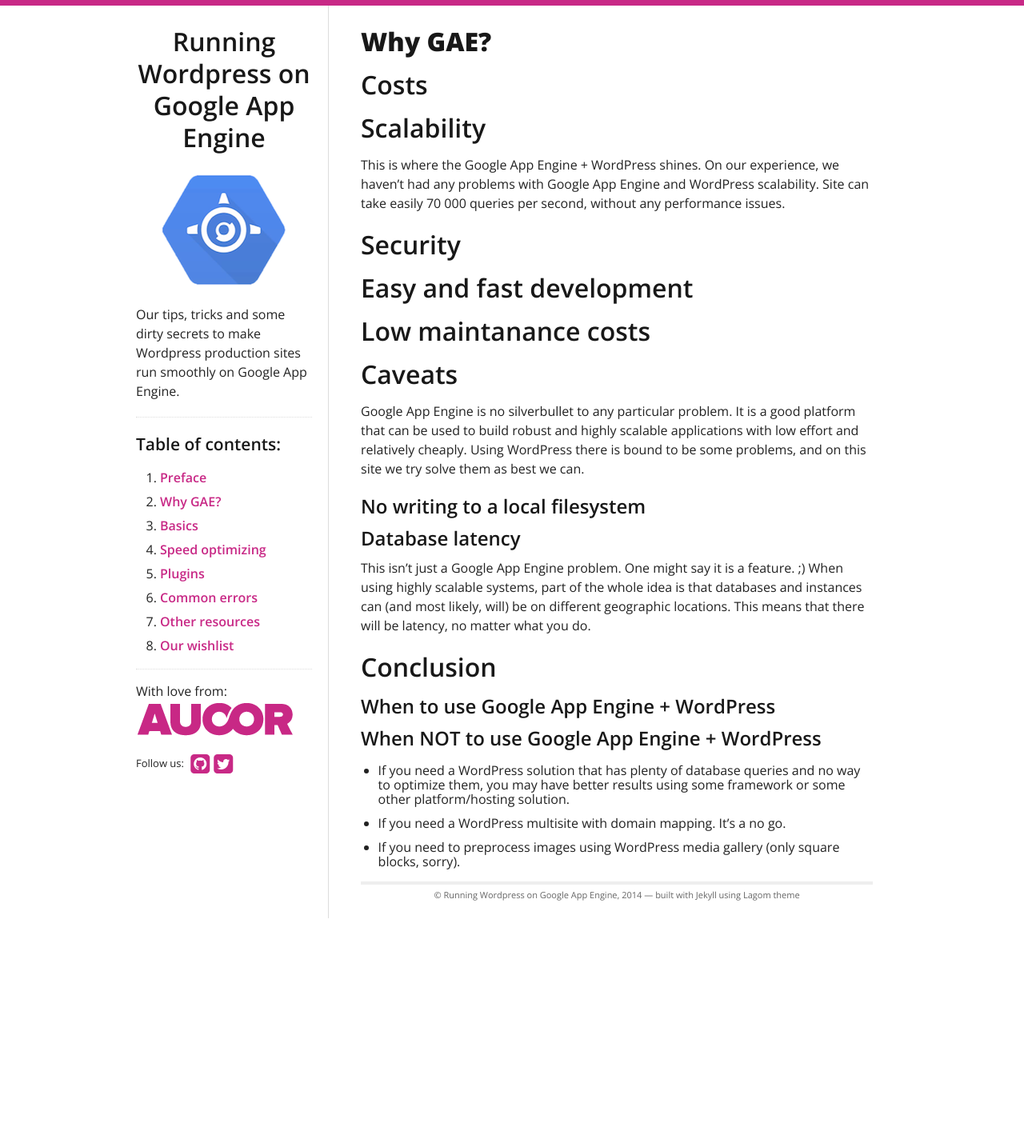
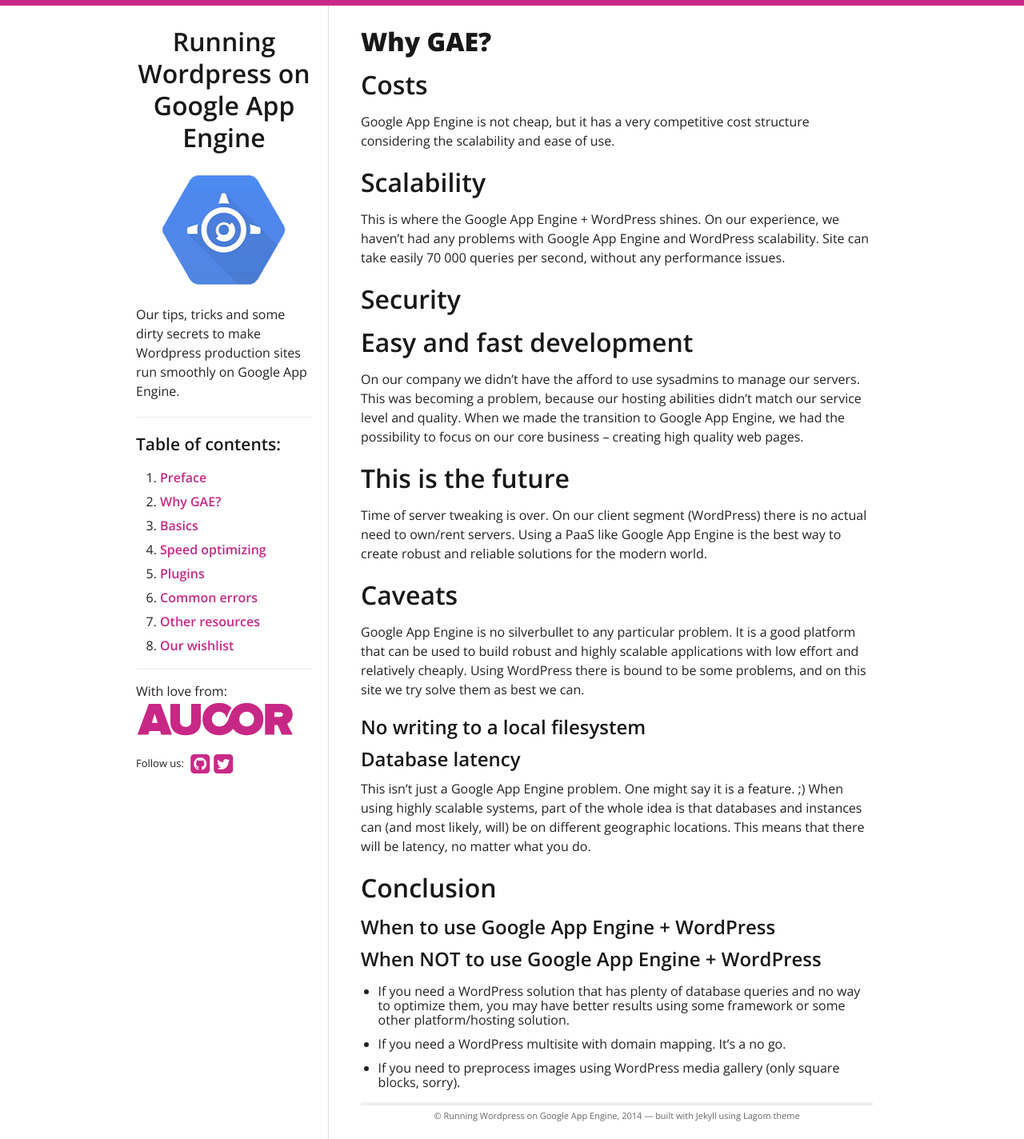
Before and after one commit to aucor/wordpress-on-gae, a Jekyll site: the page built from why-gae.md, in a window 1280 px wide. Shown: the whole page at 80% size. Built offline with Jekyll 4.4.1, drawn with Linux system fonts in a browser that asks for light colours; nearby versions of some CDN libraries; before the commit the page ends 1148 px from its top, so only the background shows below that.

Commit message:
Why GAE and some plugins.

```diff
--- a/why-gae.md
+++ b/why-gae.md
@@ -5,6 +5,7 @@ title: Why GAE?
 
 
 # Costs
+Google App Engine is not cheap, but it has a very competitive cost structure considering the scalability and ease of use.
 
 
 # Scalability
@@ -13,8 +14,11 @@ This is where the Google App Engine + WordPress shines. On our experience, we ha
 # Security
 
 # Easy and fast development
+On our company we didn't have the afford to use sysadmins to manage our servers. This was becoming a problem, because our hosting abilities didn't match our service level and quality. When we made the transition to Google App Engine, we had the possibility to focus on our core business – creating high quality web pages.
 
-# Low maintanance costs
+# This is the future
+
+Time of server tweaking is over. On our client segment (WordPress) there is no actual need to own/rent servers. Using a PaaS like Google App Engine is the best way to create robust and reliable solutions for the modern world.
 
 
 # Caveats
@@ -27,6 +31,7 @@ Google App Engine is no silverbullet to any particular problem. It is a good pla
 This isn't just a Google App Engine problem. One might say it is a feature. ;) When using highly scalable systems, part of the whole idea is that databases and instances can (and most likely, will) be on different geographic locations. This means that there will be latency, no matter what you do.
 
 # Conclusion
+
 ## When to use Google App Engine + WordPress
 
 ## When NOT to use Google App Engine + WordPress
```
Also changed, not shown: our-wishlist.md (+5 -0 lines), plugins.md (+1 -0 lines).
